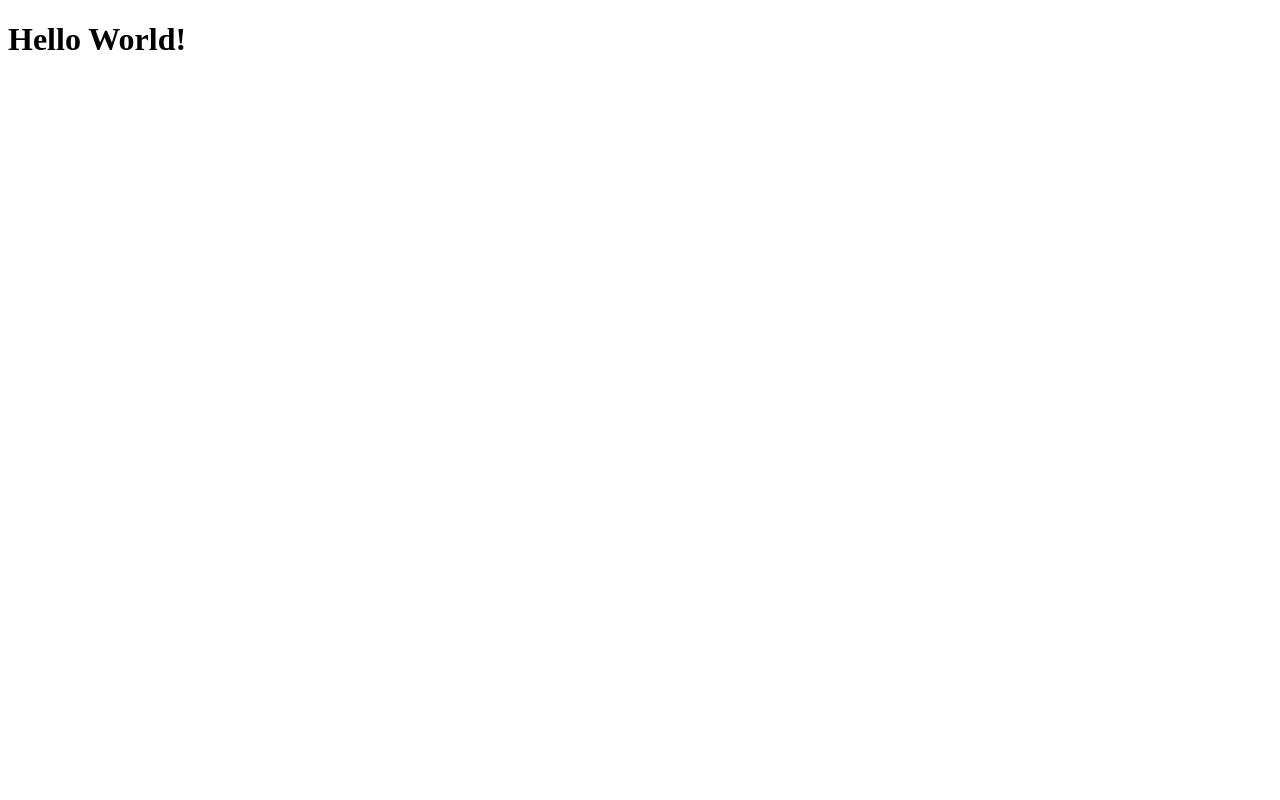
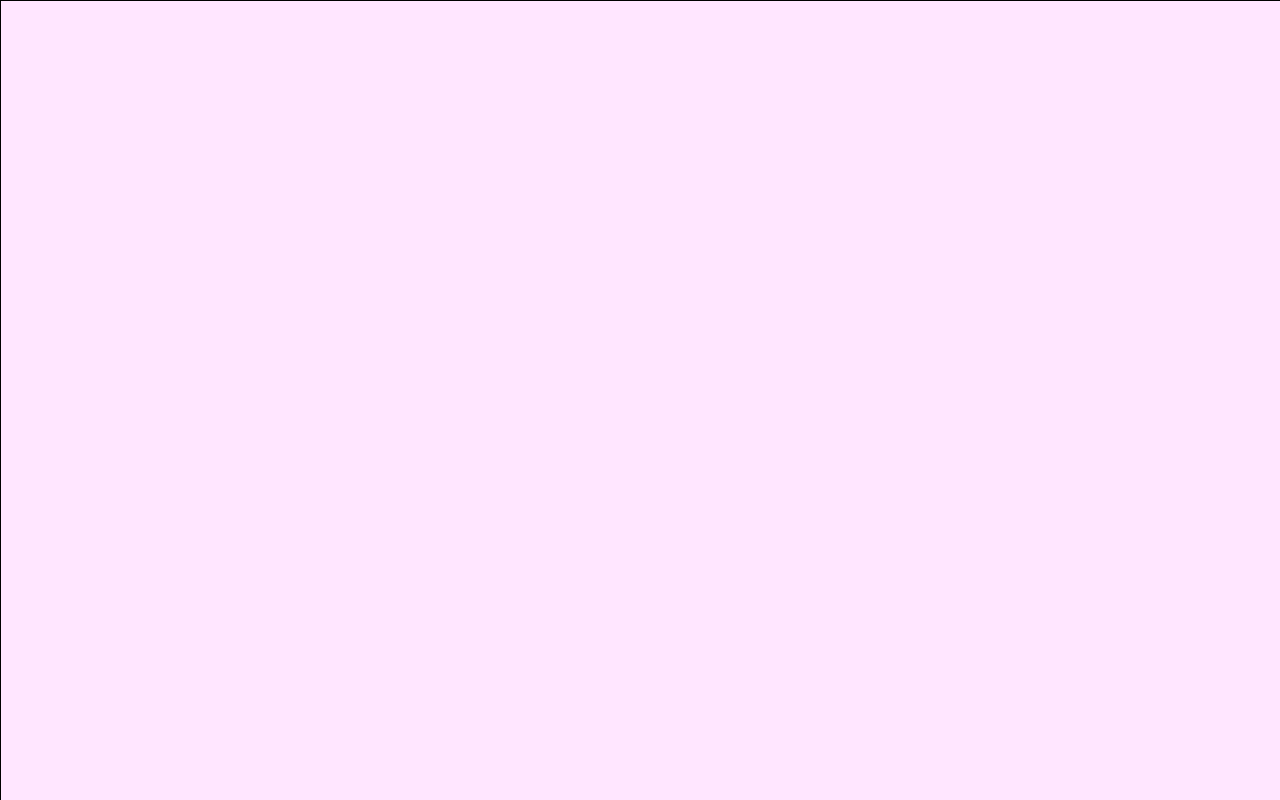
Before and after one commit to Dev-PeterTran/Dev-PeterTran.github.io, a plain HTML site: page index.html in a window 1280 px wide. Drawn offline with Linux system fonts and the light colour scheme.

Commit message:
Valentine Webpage
Basic canvas scale to screen size and webpage theme

```diff
--- /dev/null
+++ b/Scripts/Valentine.js
@@ -0,0 +1,22 @@
+const canvas = document.getElementById('valentineCanvas');
+const ctx = canvas.getContext('2d');
+
+// Function to resize the canvas
+function resizeCanvas() {
+	canvas.width = window.innerWidth;
+	canvas.height = window.innerHeight;
+}
+
+// Resize canvas when window changes
+window.addEventListener('resize', resizeCanvas);
+resizeCanvas();
+
+// Draw everything in the canvas
+function draw() {
+	ctx.clearRect(0, 0, canvas.width, canvas.height);
+
+	// Keep animating
+	requestAnimationFrame(draw);
+}
+
+draw();
--- /dev/null
+++ b/Styles/Valentine.css
@@ -0,0 +1,12 @@
+html, body {
+	margin: 0;
+	padding: 0;
+	width: 100%;
+	height: 100%;
+	overflow: hidden;
+	background-color: #ffe6ff;
+}
+
+canvas {
+	display: block;
+}
--- a/index.html
+++ b/index.html
@@ -1,13 +1,19 @@
 <!DOCTYPE html>
 <html lang="en">
 	<head>
-		<title>Testing</title>
+		<title>Valentine Test</title>
 
 		<meta charset="UTF-8">
 		<meta name="viewport" content="width=device-width, initial-scale=1.0">
+
+		<link rel="StyleSheet" href="Styles/Valentine.css">
 	</head>
 
 	<body>
-		<h1>Hello World!</h1>
+		<canvas id="valentineCanvas" style="border:1px solid #000000;">
+			Your browser does not support the HTML canvas tag.
+		</canvas>
+
+		<script src="Scripts/Valentine.js"></script>
 	</body>
 </html>
```
